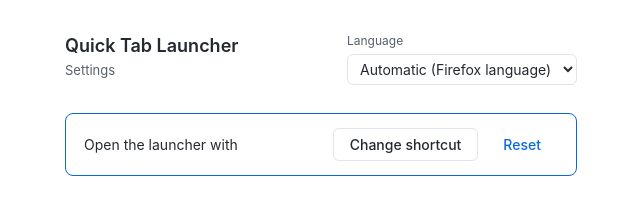
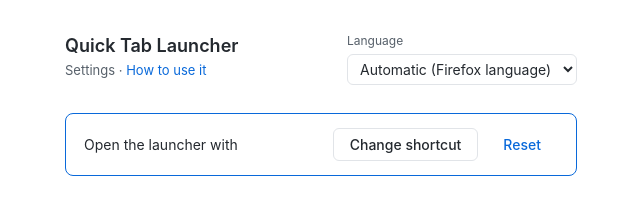
Before and after one commit to AndreaBonn/quick-tab-launcher, a browser extension: page options/options.html in a window 1280 px wide. Shown: the top 197 px of the page, 319-959 px from the left. Drawn offline with Linux system fonts and the light colour scheme.

Commit message:
feat(options): O6 link back to the welcome page from the settings

```diff
--- a/options/options.css
+++ b/options/options.css
@@ -396,3 +396,21 @@
 .qal-options-footer a {
   color: var(--qal-accent);
 }
+
+.qal-options-btn--inline-link {
+  font: inherit;
+  color: var(--qal-accent);
+  background: none;
+  border: none;
+  padding: 0;
+  cursor: pointer;
+}
+
+.qal-options-btn--inline-link:hover {
+  text-decoration: underline;
+}
+
+.qal-options-btn--inline-link:focus-visible {
+  outline: 2px solid var(--qal-accent);
+  outline-offset: 2px;
+}
--- a/options/options.html
+++ b/options/options.html
@@ -12,7 +12,16 @@
         <div class="qal-options-header-row">
           <div>
             <h1 class="qal-options-title" data-i18n="options.title"></h1>
-            <p class="qal-options-subtitle" data-i18n="options.subtitle"></p>
+            <p class="qal-options-subtitle">
+              <span data-i18n="options.subtitle"></span>
+              <span aria-hidden="true">·</span>
+              <button
+                type="button"
+                class="qal-options-btn--inline-link"
+                id="qal-open-welcome"
+                data-i18n="options.howTo"
+              ></button>
+            </p>
           </div>
           <div class="qal-locale-field">
             <label
--- a/options/options.js
+++ b/options/options.js
@@ -1,6 +1,7 @@
 /* global browser, QAL_CONFIG_DEFAULTS, CONFIG_STORAGE_KEY, mergeWithDefaults, t, loadLocale, setLocale, clearLocale, getLocalePreference, applyTranslations, onLocaleChange, buildShortcut, shortcutToKeys */
 
 const TOGGLE_COMMAND = "toggle-launcher";
+const WELCOME_PAGE = "welcome/welcome.html";
 const AUTOSAVE_DELAY_MS = 400;
 const IS_MAC = /mac/i.test(navigator.platform || "");
 
@@ -283,6 +284,9 @@
   applyTranslations(document);
   setupLocaleSelect();
   setupShortcut();
+  document.getElementById("qal-open-welcome")?.addEventListener("click", () => {
+    browser.tabs.create({ url: browser.runtime.getURL(WELCOME_PAGE) });
+  });
   loadSettings();
 
   const form = document.getElementById("qal-options-form");
--- a/src/i18n.js
+++ b/src/i18n.js
@@ -190,6 +190,7 @@
       "Apri il menu Estensioni (l'icona a forma di puzzle nella barra), poi l'ingranaggio accanto a Quick Tab Launcher, e fissala alla barra degli strumenti.",
     "welcome.changeShortcut": "Cambia la scorciatoia",
     "welcome.openSettings": "Impostazioni",
+    "options.howTo": "Come si usa",
   },
   en: {
     "launcher.placeholder": "Search tabs, bookmarks, history, or > actions",
@@ -368,6 +369,7 @@
       "Open the Extensions menu (the puzzle icon in the toolbar), then the gear next to Quick Tab Launcher, and pin it to the toolbar.",
     "welcome.changeShortcut": "Change the shortcut",
     "welcome.openSettings": "Settings",
+    "options.howTo": "How to use it",
   },
 };
 
```
Also changed, not shown: tests/options-ux.test.js (+17 -1 lines).
